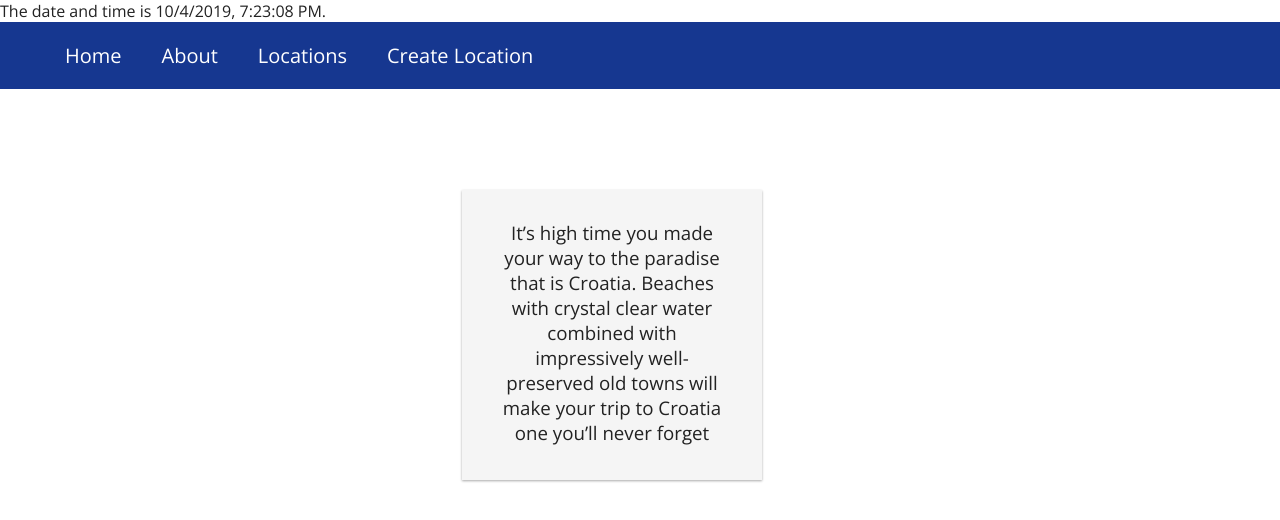
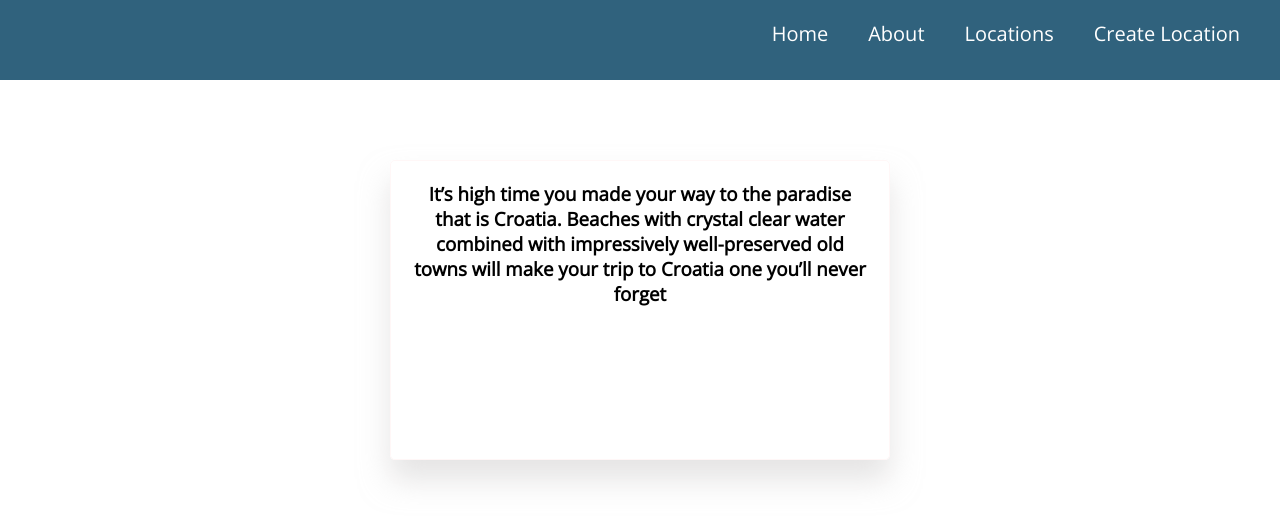
Before and after one commit to tadea/unlimited-croatia-frontend, a React (Create React App) app: page /about in a window 1280 px wide. Shown: the top 520 px of the page. Built offline with nearby package versions, Linux system fonts and the light colour scheme.

Commit message:
clean up code and changed css

```diff
--- a/package.json
+++ b/package.json
@@ -3,12 +3,12 @@
   "version": "0.1.0",
   "private": true,
   "dependencies": {
-    "node-sass": "^4.12.0",
+    "node-sass": "^4.13.1",
     "react": "^16.9.0",
     "react-dom": "^16.9.0",
     "react-redux": "^7.1.1",
     "react-router-dom": "^5.1.0",
-    "react-scripts": "3.1.2",
+    "react-scripts": "^3.4.1",
     "redux": "^4.0.4",
     "redux-thunk": "^2.3.0"
   },
--- a/src/App.scss
+++ b/src/App.scss
@@ -1,11 +1,15 @@
 @import "index.scss";
 
 /////////////////* Navbar */////////////////
+
 .navbar {
-  background-color: rgb(22, 55, 144);
-  display: flex;
-  margin: 0 auto;
-  justify-content: space-between;
+  height: 80px;
+  background-color: rgb(48, 98, 125);
+  border: none;
+  color: white;
+  z-index: 100;
+  transition: background-color 1s ease 0s;
+  text-align: right;
 }
 
 .navbar a {
@@ -38,7 +42,7 @@
 /////////////////* BANNER */////////////////
 .banner {
   background: url("../src/images/adriatic-beach-boat.jpg") no-repeat;
-  min-height: 600px;
+  min-height: 800px;
   position: relative;
   overflow: hidden;
   background-repeat: no-repeat;
@@ -58,7 +62,10 @@
   margin-top: 100px;
   text-align: center;
 }
-
+.clock {
+  text-align: center;
+  margin: 2em;
+}
 /////////////////*end of banner*//////////////////
 
 /////////////////* LOCATIONS *//////////////////
@@ -87,18 +94,18 @@
 }
 
 .createLocation {
+  width: 500px;
+  height: 300px;
+  left: -webkit-calc(50% - 250px);
+  top: 20%;
   position: absolute;
-  top: 30%;
-  left: 40%;
-  margin-top: -50px;
-  margin-left: -50px;
-  width: 240px;
-  height: 240px;
+  border-radius: 5px;
+  box-shadow: (0 20px 30px rgba(211, 210, 210, 0.6));
+  border: 1px solid rgb(255, 247, 247);
+  padding: 20px;
   text-align: center;
-  background: whitesmoke;
-  padding: 30px;
-  box-shadow: 0 1px 3px rgba(0, 0, 0, 0.12), 0 1px 2px rgba(0, 0, 0, 0.24);
-  transition: all 0.3s cubic-bezier(0.25, 0.8, 0.25, 1);
+  font-display: initial;
+  padding-inline: 2px;
 }
 
 .createLocation:hover {
@@ -115,19 +122,20 @@
 /////////////////* ABOUT PAGE *//////////////////
 
 .about h3 {
+  width: 500px;
+  height: 300px;
+  left: -webkit-calc(50% - 250px);
+  top: 20%;
   position: absolute;
-  font-weight: lighter;
-  top: 30%;
-  left: 40%;
-  margin-top: -50px;
-  margin-left: -50px;
-  width: 300px;
-  height: 290px;
+  border-radius: 5px;
+  box-shadow: (0 20px 30px rgba(211, 210, 210, 0.6));
+  border: 1px solid rgb(255, 247, 247);
+  padding: 20px;
   text-align: center;
-  background: whitesmoke;
-  padding: 30px;
-  box-shadow: 0 1px 3px rgba(0, 0, 0, 0.12), 0 1px 2px rgba(0, 0, 0, 0.24);
-  transition: all 0.3s cubic-bezier(0.25, 0.8, 0.25, 1);
+  box-sizing: (border-box);
+  text-shadow: 0 1px 1px rgba(255, 255, 255, 0.4);
+  display: flex;
+  transition: box-shadow 0.3s ease;
 }
 
 .about:hover h3 {
@@ -140,6 +148,7 @@
   display: flex;
   padding: 20px;
   margin: 1rem 0;
+  text-align: center;
 }
 
 .BeachesCard {
--- a/src/components/Clock.js
+++ b/src/components/Clock.js
@@ -1,33 +1,32 @@
-import React from 'react'
+import React from "react";
 
 class Clock extends React.Component {
   constructor(props) {
     super(props);
     this.state = {
-            time: new Date().toLocaleString()
+      time: new Date().toLocaleString(),
     };
   }
   componentDidMount() {
-        this.intervalID = setInterval(
-            () => this.tick(),
-            1000
-        );
+    this.intervalID = setInterval(() => this.tick(), 1000);
   }
   componentWillUnmount() {
     clearInterval(this.intervalID);
   }
   tick() {
     this.setState({
-            time: new Date().toLocaleString()
+      time: new Date().toLocaleString(),
     });
   }
   render() {
     return (
-            <p className="row">
-                The date and time is {this.state.time}.
+      <div>
+        <p className="clock">
+          Today's date and local time is {this.state.time}.
         </p>
+      </div>
     );
   }
 }
 
-export default Clock
+export default Clock;
--- a/src/components/Home.js
+++ b/src/components/Home.js
@@ -1,5 +1,6 @@
-import React from 'react'
+import React from "react";
 import "../App.scss";
+import Clock from "./Clock";
 
 const Home = () => {
   return (
@@ -8,10 +9,9 @@ const Home = () => {
         <h1>UNLIMITED CROATIA</h1>
         <p>Full of Life</p>
       </div>
+      <Clock />
     </div>
+  );
+};
 
-
-    )
-}
-
-export default Home
+export default Home;
--- a/src/components/LocationsForm.js
+++ b/src/components/LocationsForm.js
@@ -21,7 +21,7 @@ class LocationsForm extends React.Component {
     this.setState({
       name: "",
       city: "",
-    }).then(() => this.props.history.push("/locations"));
+    });
   };
 
   render() {
--- a/src/index.js
+++ b/src/index.js
@@ -6,8 +6,6 @@ import { Provider } from "react-redux"; //any component that we wrap will have a
 import locationReducer from "./reducers/locationReducer";
 import { BrowserRouter as Router } from "react-router-dom";
 import App from "./App";
-import Clock from './components/Clock'
-
 
 const composeEnhancers = window.__REDUX_DEVTOOLS_EXTENSION_COMPOSE__ || compose;
 
@@ -19,7 +17,6 @@ let store = createStore(
 ReactDOM.render(
   <Provider store={store}>
     <Router>
-      <Clock />
       <App />
     </Router>
   </Provider>,
--- a/src/index.scss
+++ b/src/index.scss
@@ -4,13 +4,10 @@
   box-sizing: border-box;
 }
 
-$mainBlack: #222;
-$mainGreen: #82b340;
-$mainWhite: #fff;
-$mainGrey: #ececec;
-
 body {
-  background: $mainWhite;
-  color: $mainBlack;
+  // background: $mainWhite;
   font-family: "Open Sans", sans-serif;
+  background-size: cover;
+  background-attachment: fixed;
+  background: url ("../src/images/Golden_Cape.jpg");
 }
```
Also changed, not shown: 1 other file (tests, documents, lock files or other folders). Lines whose indentation alone changed are shown as unchanged.
